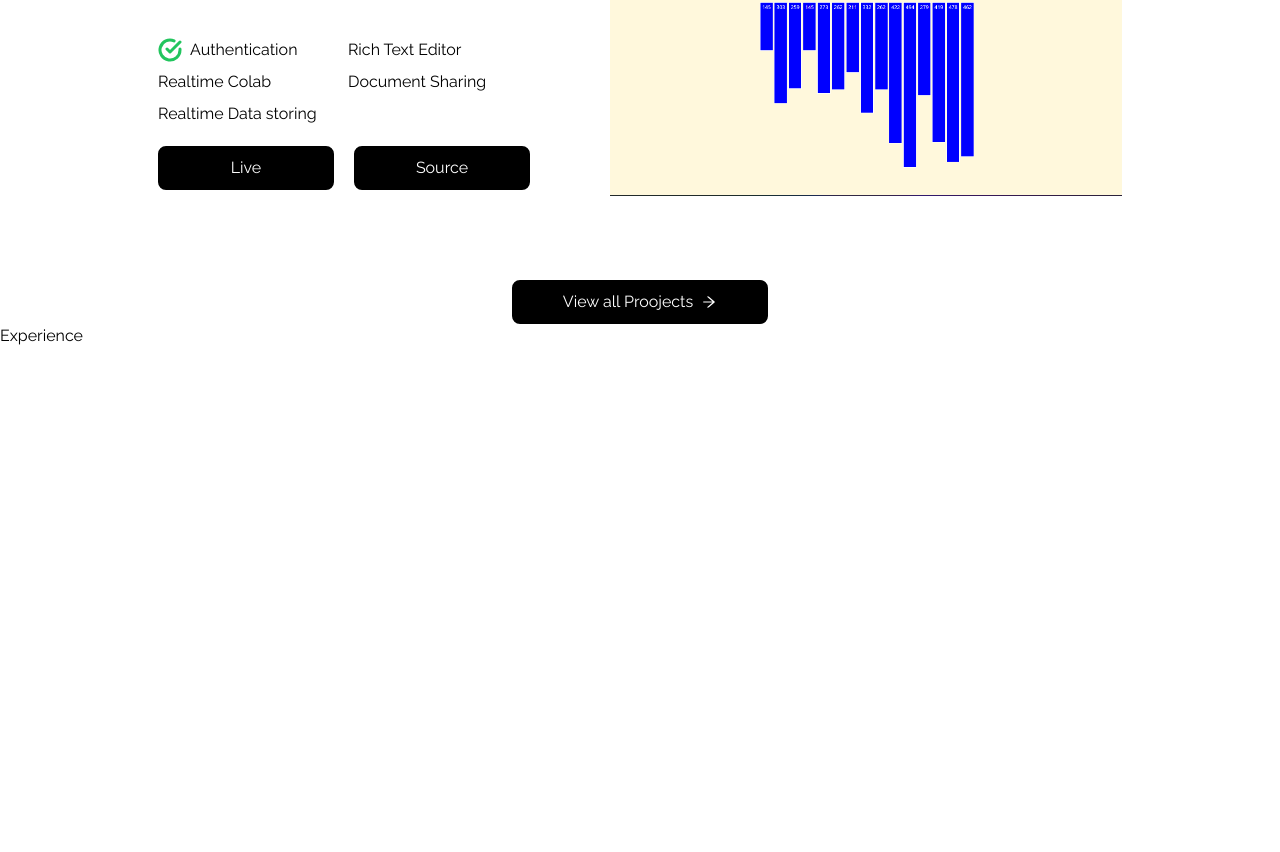
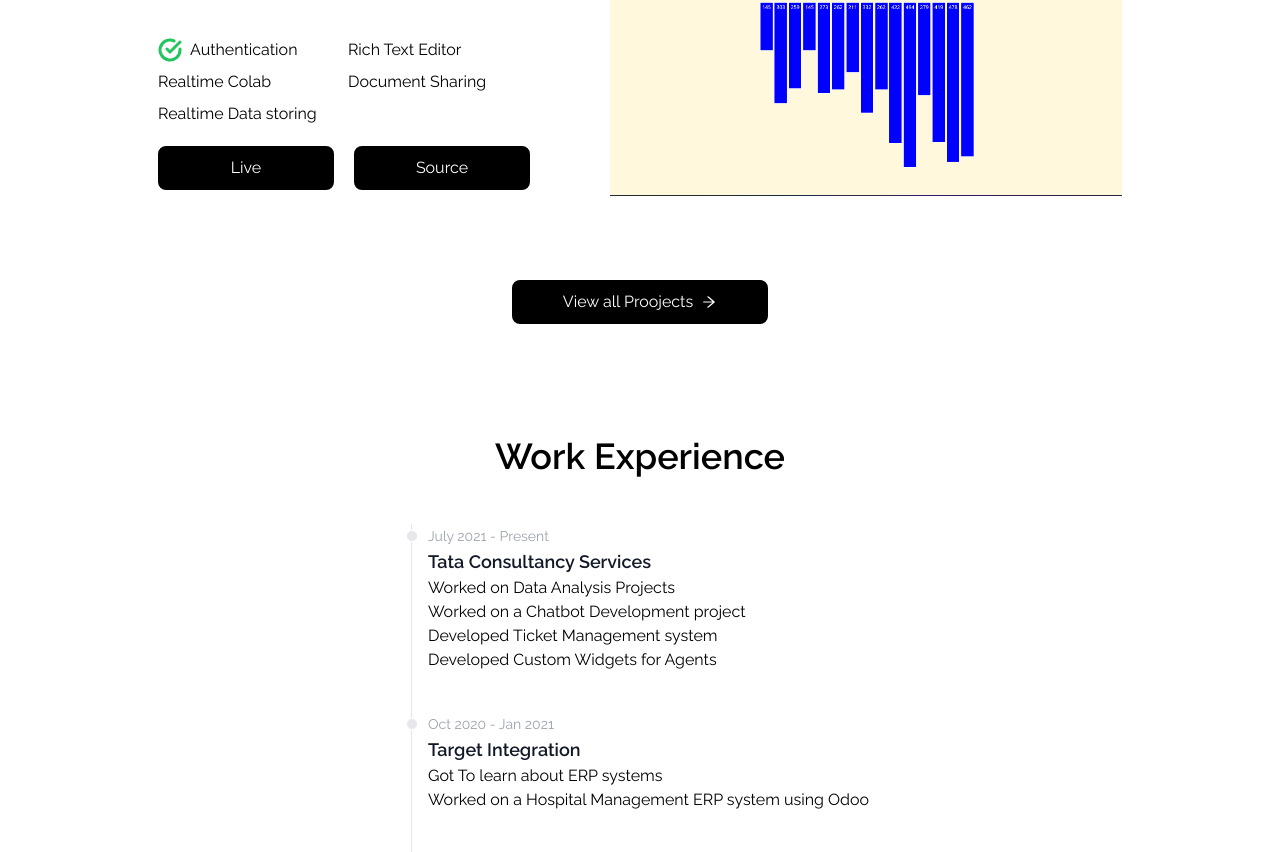
Before and after one commit to Hap-i/portfolio, a React (Create React App) app: page / in a window 1280 px wide. Shown: the part 1813-2665 px from the top of the page. Before the commit the page ends 2161 px from the top, so only its background shows below. Built offline with nearby package versions, Linux system fonts and the light colour scheme; a web font is replaced by a local one.

Commit message:
Work Experience Added

```diff
--- a/src/components/visual/Experience.js
+++ b/src/components/visual/Experience.js
@@ -1,7 +1,49 @@
 import React from "react";
 
 function Experience() {
-  return <div>Experience</div>;
+  return (
+    <div>
+      <div className="flex justify-center mt-28 text-4xl font-semibold mb-12">
+        Work Experience
+      </div>
+      <div className="flex justify-center">
+        <ol className="relative border-l border-gray-200 dark:border-gray-700">
+          <li className="mb-10 ml-4">
+            <div className="absolute w-3 h-3 bg-gray-200 rounded-full mt-1.5 -left-1.5 border border-white dark:border-gray-900 dark:bg-gray-700"></div>
+            <time className="mb-1 text-sm font-normal leading-none text-gray-400 dark:text-gray-500">
+              July 2021 - Present
+            </time>
+            <h3 className="text-lg font-semibold text-gray-900 dark:text-black">
+              Tata Consultancy Services
+            </h3>
+            <p className="mb-4 text-base font-normal text-gray-500 dark:text-gray-400">
+              <ul className="list-outside text-black">
+                <li>Worked on Data Analysis Projects</li>
+                <li>Worked on a Chatbot Development project</li>
+                <li>Developed Ticket Management system</li>
+                <li>Developed Custom Widgets for Agents</li>
+              </ul>
+            </p>
+          </li>
+          <li className="mb-10 ml-4">
+            <div className="absolute w-3 h-3 bg-gray-200 rounded-full mt-1.5 -left-1.5 border border-white dark:border-gray-900 dark:bg-gray-700"></div>
+            <time className="mb-1 text-sm font-normal leading-none text-gray-400 dark:text-gray-500">
+              Oct 2020 - Jan 2021
+            </time>
+            <h3 className="text-lg font-semibold text-gray-900 dark:text-black">
+              Target Integration
+            </h3>
+            <p className="mb-4 text-base font-normal dark:text-gray-400">
+              <ul className="list-outside text-black">
+                <li>Got To learn about ERP systems</li>
+                <li>Worked on a Hospital Management ERP system using Odoo</li>
+              </ul>
+            </p>
+          </li>
+        </ol>
+      </div>
+    </div>
+  );
 }
 
 export default Experience;
```
